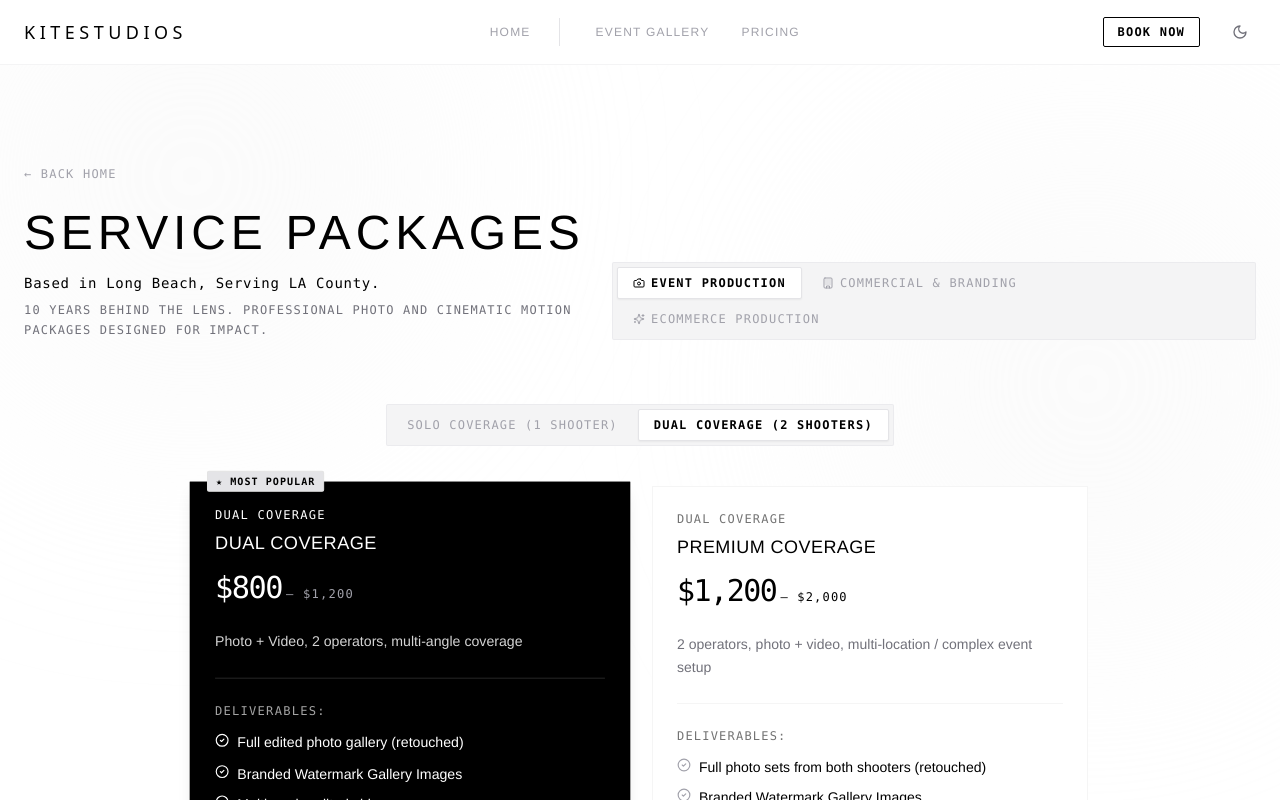
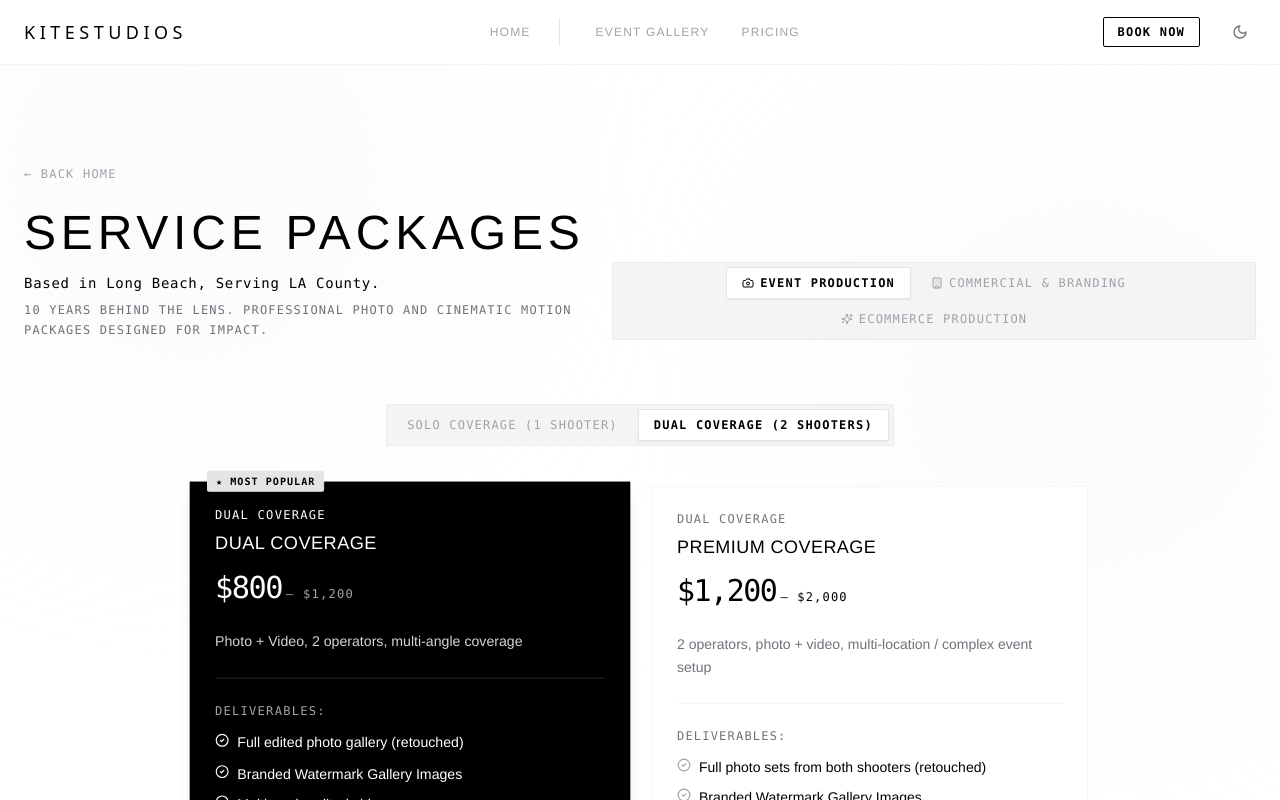
Before and after one commit to whoskite/kitestudios, a Next.js app: page /pricing in a window 1280 px wide. Shown: the top 800 px of the page. Built offline with nearby package versions, Linux system fonts and the light colour scheme; a web font is replaced by a local one.

Commit message:
feat: create pricing page with niche-specific package tiers and service definitions

```diff
--- a/app/pricing/page.tsx
+++ b/app/pricing/page.tsx
@@ -698,7 +698,7 @@ export default function PricingPage() {
             </div>
 
             {/* Niche switcher tabs */}
-            <div className="flex flex-wrap bg-zinc-100 dark:bg-zinc-900/50 p-1 rounded-sm border border-zinc-200/50 dark:border-zinc-800/50 self-center sm:self-end gap-1">
+            <div className="flex flex-wrap justify-center bg-zinc-100 dark:bg-zinc-900/50 p-1 rounded-sm border border-zinc-200/50 dark:border-zinc-800/50 self-center sm:self-end gap-1">
               <button
                 onClick={() => setActiveNiche("events")}
                 className={`relative px-3 sm:px-4 py-2 text-xs font-mono tracking-widest uppercase transition-all duration-300 ${
```
